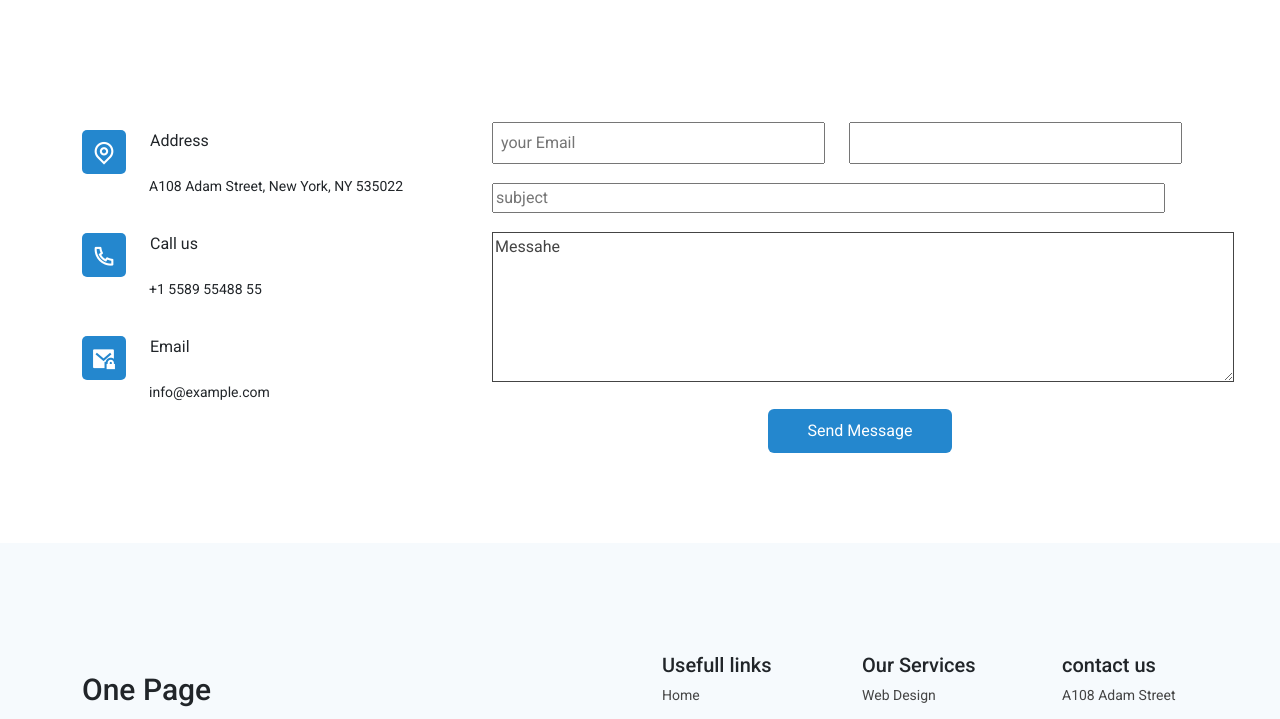
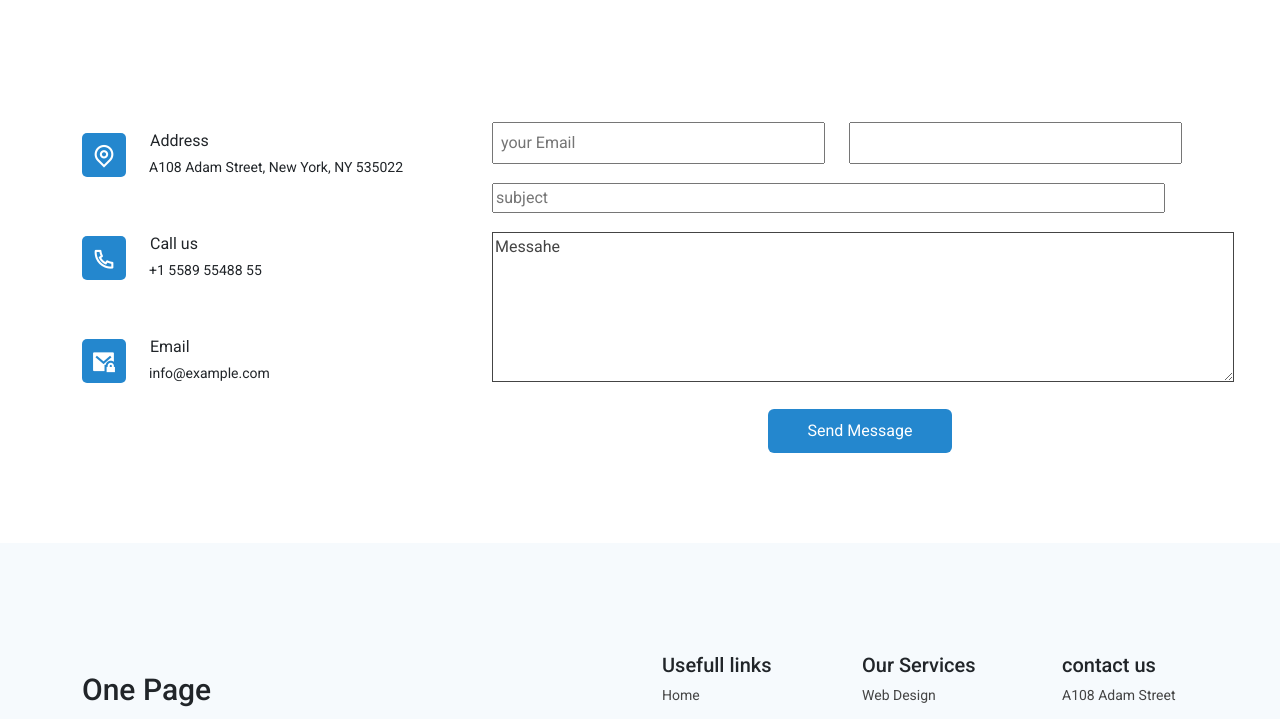
Before and after one commit to laila-batool772/Bootstrap_Template, a plain HTML site: page index.html in a window 1280 px wide. Shown: the part 8740-9459 px from the top of the page. Drawn offline with nearby package versions, Linux system fonts and the light colour scheme.

Commit message:
this is new

```diff
--- a/assets/css/style.css
+++ b/assets/css/style.css
@@ -892,7 +892,8 @@ color: var(--bluecolor);
   font-size: 14px;
 }
 .nmjuy i{
-
+ position: relative;
+    top: 3px;
   display: inline-block;
   font-size: 25px;
   gap: 50px;
@@ -914,6 +915,11 @@ textarea{
 .nmjuy{
   width: 380px;
 }
+.mahuyt p {
+    position: relative;
+    bottom: 19px;
+}
+
 
 .text{
   margin-bottom: 19px;
```
